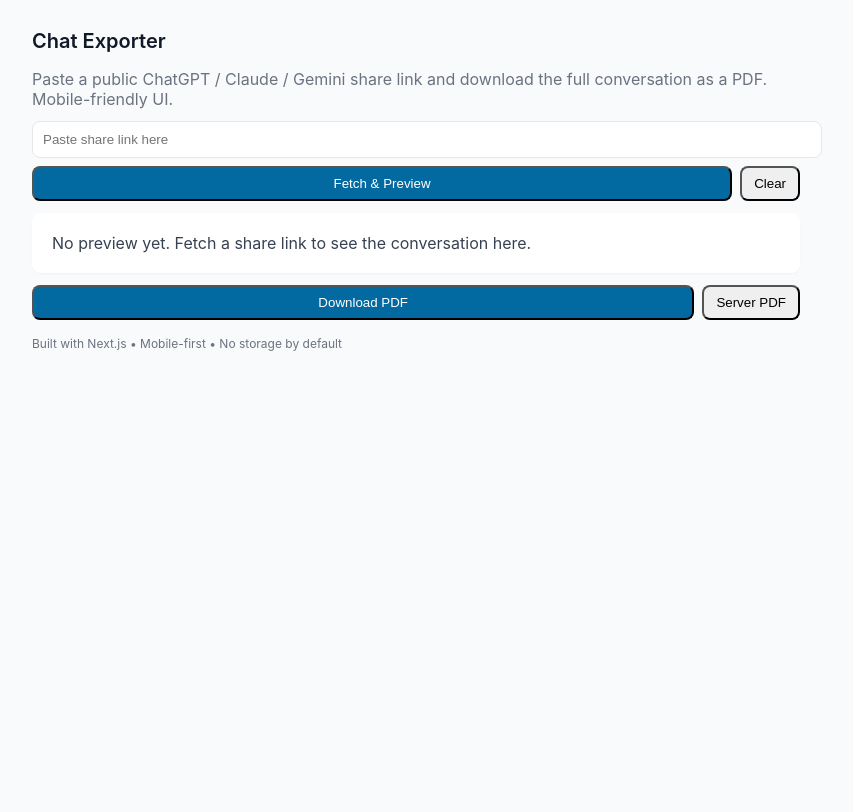
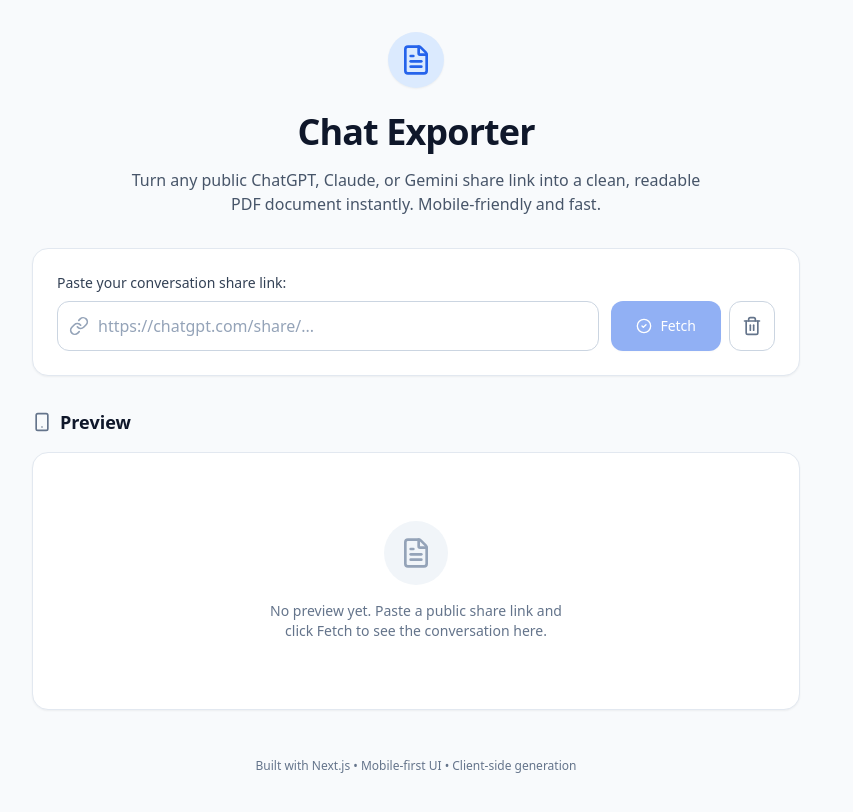
Before and after one commit to humibot/chat-exporter, a Next.js app: page / in a window 1280 px wide. Shown: the top 812 px of the page, without its empty margins (224-1077 px from the left). Built offline with nearby package versions, Linux system fonts and the light colour scheme.

Commit message:
feat: complete UI redesign with Tailwind + fix PDF download module loading

```diff
--- a/app/globals.css
+++ b/app/globals.css
@@ -1,11 +1,76 @@
-/* Minimal global styles (Tailwind removed for now) */
-:root{
-  --bg:#f8fafc;
-  --muted:#6b7280;
+@tailwind base;
+@tailwind components;
+@tailwind utilities;
+
+@layer base {
+  :root {
+    --background: 0 0% 100%;
+    --foreground: 222.2 84% 4.9%;
+
+    --card: 0 0% 100%;
+    --card-foreground: 222.2 84% 4.9%;
+
+    --popover: 0 0% 100%;
+    --popover-foreground: 222.2 84% 4.9%;
+
+    --primary: 222.2 47.4% 11.2%;
+    --primary-foreground: 210 40% 98%;
+
+    --secondary: 210 40% 96.1%;
+    --secondary-foreground: 222.2 47.4% 11.2%;
+
+    --muted: 210 40% 96.1%;
+    --muted-foreground: 215.4 16.3% 46.9%;
+
+    --accent: 210 40% 96.1%;
+    --accent-foreground: 222.2 47.4% 11.2%;
+
+    --destructive: 0 84.2% 60.2%;
+    --destructive-foreground: 210 40% 98%;
+
+    --border: 214.3 31.8% 91.4%;
+    --input: 214.3 31.8% 91.4%;
+    --ring: 222.2 84% 4.9%;
+
+    --radius: 0.5rem;
+  }
+
+  .dark {
+    --background: 222.2 84% 4.9%;
+    --foreground: 210 40% 98%;
+
+    --card: 222.2 84% 4.9%;
+    --card-foreground: 210 40% 98%;
+
+    --popover: 222.2 84% 4.9%;
+    --popover-foreground: 210 40% 98%;
+
+    --primary: 210 40% 98%;
+    --primary-foreground: 222.2 47.4% 11.2%;
+
+    --secondary: 217.2 32.6% 17.5%;
+    --secondary-foreground: 210 40% 98%;
+
+    --muted: 217.2 32.6% 17.5%;
+    --muted-foreground: 215 20.2% 65.1%;
+
+    --accent: 217.2 32.6% 17.5%;
+    --accent-foreground: 210 40% 98%;
+
+    --destructive: 0 62.8% 30.6%;
+    --destructive-foreground: 210 40% 98%;
+
+    --border: 217.2 32.6% 17.5%;
+    --input: 217.2 32.6% 17.5%;
+    --ring: 212.7 26.8% 83.9%;
+  }
 }
-html, body, #__next {height:100%;}
-body{font-family: Inter, ui-sans-serif, system-ui, -apple-system, 'Segoe UI', Roboto, 'Helvetica Neue', Arial; background:var(--bg); margin:0; color:#111827}
-.container{padding:1rem; max-width:48rem; margin:0 auto}
-.card{background:white; padding:0.75rem; border-radius:0.5rem; box-shadow:0 1px 2px rgba(0,0,0,0.04)}
-.btn{display:inline-flex; align-items:center; justify-content:center; padding:0.5rem 0.75rem; border-radius:0.5rem}
-.btn-primary{background:#0369a1;color:white}
+
+@layer base {
+  * {
+    @apply border-border;
+  }
+  body {
+    @apply bg-background text-foreground;
+  }
+}
--- a/app/page.tsx
+++ b/app/page.tsx
@@ -1,5 +1,6 @@
 'use client'
 import { useState, useRef } from 'react'
+import { Download, Link as LinkIcon, RefreshCw, Trash2, CheckCircle2, FileText, Smartphone } from 'lucide-react'
 
 type Msg = { role: string; content: string }
 
@@ -37,68 +38,147 @@
 
   async function downloadPdf() {
     if (!previewRef.current) return
-    // html2pdf.js is not ESM-friendly in all bundlers; use window global require pattern.
     const mod: any = await import('html2pdf.js')
     const html2pdf: any = mod?.default || mod
-    const opt = {
-      margin: 10,
-      filename: 'conversation.pdf',
-      image: { type: 'jpeg', quality: 0.98 },
-      html2canvas: { scale: 2, useCORS: true },
-      jsPDF: { unit: 'mm', format: 'a4', orientation: 'portrait' },
-      pagebreak: { mode: ['css', 'legacy'] },
-    }
+
     if (typeof html2pdf !== 'function') {
       alert('PDF exporter failed to load. Please try again.')
       return
     }
+
+    const opt = {
+      margin: [10, 10, 10, 10],
+      filename: 'chat-export.pdf',
+      image: { type: 'jpeg', quality: 0.98 },
+      html2canvas: { scale: 2, useCORS: true, logging: false },
+      jsPDF: { unit: 'mm', format: 'a4', orientation: 'portrait' },
+      pagebreak: { mode: ['css', 'legacy'] },
+    }
+
     await html2pdf().from(previewRef.current).set(opt).save()
   }
 
   return (
-    <div className="container">
-      <h1 style={{fontSize:20,fontWeight:600,marginBottom:12}}>Chat Exporter</h1>
-      <p style={{color:'#6b7280',marginBottom:12}}>Paste a public ChatGPT / Claude / Gemini share link and download the full conversation as a PDF. Mobile-friendly UI.</p>
+    <div className="min-h-screen bg-slate-50 flex flex-col items-center py-8 px-4 sm:px-6 lg:px-8">
+      {/* Header */}
+      <div className="w-full max-w-3xl mb-8 text-center space-y-4">
+        <div className="inline-flex items-center justify-center p-3 bg-blue-100 rounded-full mb-2 shadow-sm">
+          <FileText className="w-8 h-8 text-blue-600" />
+        </div>
+        <h1 className="text-3xl md:text-4xl font-extrabold text-slate-900 tracking-tight">Chat Exporter</h1>
+        <p className="text-base text-slate-600 max-w-xl mx-auto">
+          Turn any public ChatGPT, Claude, or Gemini share link into a clean, readable PDF document instantly. Mobile-friendly and fast.
+        </p>
+      </div>
 
-      <div style={{marginBottom:12}}>
-        <input
-          style={{width:'100%',padding:10,borderRadius:8,border:'1px solid #e5e7eb'}}
-          placeholder="Paste share link here"
-          value={url}
-          onChange={(e) => setUrl(e.target.value)}
-        />
-        <div style={{display:'flex',gap:8,marginTop:8}}>
-          <button className="btn btn-primary" style={{flex:1}} onClick={fetchConversation} disabled={loading}>{loading ? 'Fetching...' : 'Fetch & Preview'}</button>
-          <button className="btn" onClick={() => { setUrl(''); setMessages([]) }}>Clear</button>
+      {/* Input Section */}
+      <div className="w-full max-w-3xl bg-white rounded-2xl shadow-sm border border-slate-200 p-4 md:p-6 mb-8 transition-all hover:shadow-md">
+        <label htmlFor="url-input" className="block text-sm font-medium text-slate-700 mb-2">
+          Paste your conversation share link:
+        </label>
+        <div className="flex flex-col sm:flex-row gap-3">
+          <div className="relative flex-grow">
+            <div className="absolute inset-y-0 left-0 pl-3 flex items-center pointer-events-none">
+              <LinkIcon className="h-5 w-5 text-slate-400" />
+            </div>
+            <input
+              id="url-input"
+              type="url"
+              className="block w-full pl-10 pr-3 py-3 border border-slate-300 rounded-xl text-slate-900 placeholder-slate-400 focus:outline-none focus:ring-2 focus:ring-blue-500 focus:border-blue-500 transition-shadow"
+              placeholder="https://chatgpt.com/share/..."
+              value={url}
+              onChange={(e) => setUrl(e.target.value)}
+              onKeyDown={(e) => e.key === 'Enter' && fetchConversation()}
+            />
+          </div>
+          <div className="flex gap-2">
+            <button
+              onClick={fetchConversation}
+              disabled={loading || !url}
+              className="flex-1 sm:flex-none inline-flex items-center justify-center px-6 py-3 border border-transparent text-sm font-medium rounded-xl shadow-sm text-white bg-blue-600 hover:bg-blue-700 focus:outline-none focus:ring-2 focus:ring-offset-2 focus:ring-blue-500 disabled:opacity-50 disabled:cursor-not-allowed transition-colors"
+            >
+              {loading ? <RefreshCw className="w-4 h-4 mr-2 animate-spin" /> : <CheckCircle2 className="w-4 h-4 mr-2" />}
+              {loading ? 'Fetching...' : 'Fetch'}
+            </button>
+            <button
+              onClick={() => { setUrl(''); setMessages([]) }}
+              className="inline-flex items-center justify-center p-3 border border-slate-300 text-sm font-medium rounded-xl text-slate-700 bg-white hover:bg-slate-50 focus:outline-none focus:ring-2 focus:ring-offset-2 focus:ring-slate-500 transition-colors"
+              title="Clear"
+            >
+              <Trash2 className="w-5 h-5 text-slate-500" />
+            </button>
+          </div>
         </div>
       </div>
 
-      <div>
-        <div className="card" ref={previewRef}>
+      {/* Preview Section */}
+      <div className="w-full max-w-3xl flex flex-col flex-grow">
+        <div className="flex items-center justify-between mb-4">
+          <h2 className="text-lg font-semibold text-slate-900 flex items-center">
+            <Smartphone className="w-5 h-5 mr-2 text-slate-500" />
+            Preview
+          </h2>
+          {messages.length > 0 && (
+            <button
+              onClick={downloadPdf}
+              className="inline-flex items-center px-4 py-2 border border-transparent text-sm font-medium rounded-lg shadow-sm text-white bg-emerald-600 hover:bg-emerald-700 focus:outline-none focus:ring-2 focus:ring-offset-2 focus:ring-emerald-500 transition-colors"
+            >
+              <Download className="w-4 h-4 mr-2" />
+              Download PDF
+            </button>
+          )}
+        </div>
+
+        <div className="bg-white rounded-2xl shadow-sm border border-slate-200 overflow-hidden flex-grow flex flex-col relative">
           {messages.length === 0 ? (
-            <div style={{padding:8,color:'#374151'}}>No preview yet. Fetch a share link to see the conversation here.</div>
+            <div className="flex flex-col items-center justify-center p-12 text-center h-64">
+              <div className="w-16 h-16 bg-slate-100 rounded-full flex items-center justify-center mb-4">
+                <FileText className="w-8 h-8 text-slate-400" />
+              </div>
+              <p className="text-slate-500 text-sm max-w-xs">
+                No preview yet. Paste a public share link and click Fetch to see the conversation here.
+              </p>
+            </div>
           ) : (
-            <div>
-              {messages.map((m, i) => (
-                <div key={i} style={{display:'flex',gap:10,marginBottom:10,alignItems:'flex-start'}}>
-                  <div style={{height:32,width:32,borderRadius:16,background:m.role.toLowerCase().includes('user')? '#a78bfa':'#d1fae5'}} />
-                  <div>
-                    <div style={{fontSize:13,fontWeight:600,marginBottom:4}}>{m.role}</div>
-                    <div style={{fontSize:14,color:'#111827',whiteSpace:'pre-wrap'}}>{m.content}</div>
-                  </div>
+            <div
+              className="p-4 md:p-8 overflow-y-auto max-h-[65vh] prose prose-slate max-w-none"
+            >
+              <div ref={previewRef} className="space-y-6 pb-4">
+                {/* Print-only title */}
+                <div className="hidden print:block mb-8 border-b pb-4">
+                  <h1 className="text-2xl font-bold text-slate-900 m-0">Exported Conversation</h1>
+                  <p className="text-sm text-slate-500 m-0 mt-1">Source: {url}</p>
                 </div>
-              ))}
+
+                {messages.map((m, i) => {
+                  const isUser = m.role.toLowerCase().includes('user')
+                  return (
+                    <div key={i} className="flex gap-4 p-1">
+                      <div className={`flex-shrink-0 w-8 h-8 rounded-full flex items-center justify-center text-xs font-bold ${
+                        isUser ? 'bg-indigo-100 text-indigo-700' : 'bg-emerald-100 text-emerald-700'
+                      }`}>
+                        {isUser ? 'U' : 'AI'}
+                      </div>
+                      <div className="flex-1 min-w-0">
+                        <div className="text-sm font-semibold text-slate-900 mb-1 capitalize">
+                          {isUser ? 'User' : 'Assistant'}
+                        </div>
+                        <div className="text-sm text-slate-700 whitespace-pre-wrap leading-relaxed">
+                          {m.content}
+                        </div>
+                      </div>
+                    </div>
+                  )
+                })}
+              </div>
             </div>
           )}
         </div>
       </div>
 
-      <div style={{display:'flex',gap:8,marginTop:12}}>
-        <button className="btn btn-primary" style={{flex:1}} onClick={downloadPdf}>Download PDF</button>
-        <button className="btn" onClick={() => alert('Server-side PDF export coming soon')}>Server PDF</button>
-      </div>
-
-      <footer style={{marginTop:16,fontSize:12,color:'#6b7280'}}>Built with Next.js • Mobile-first • No storage by default</footer>
+      <footer className="mt-12 text-center pb-8">
+        <p className="text-xs text-slate-500">Built with Next.js • Mobile-first UI • Client-side generation</p>
+      </footer>
     </div>
   )
 }
--- a/postcss.config.js
+++ b/postcss.config.js
@@ -1,4 +1,6 @@
-// Minimal PostCSS config for Next.js builds
 module.exports = {
-  plugins: {},
+  plugins: {
+    tailwindcss: {},
+    autoprefixer: {},
+  },
 }
--- a/tailwind.config.js
+++ b/tailwind.config.js
@@ -1,12 +1,48 @@
 /** @type {import('tailwindcss').Config} */
 module.exports = {
   content: [
-    './app/**/*.{js,ts,jsx,tsx}',
-    './pages/**/*.{js,ts,jsx,tsx}',
-    './components/**/*.{js,ts,jsx,tsx}'
+    './pages/**/*.{js,ts,jsx,tsx,mdx}',
+    './components/**/*.{js,ts,jsx,tsx,mdx}',
+    './app/**/*.{js,ts,jsx,tsx,mdx}',
   ],
   theme: {
-    extend: {},
+    extend: {
+      colors: {
+        border: 'hsl(var(--border))',
+        input: 'hsl(var(--input))',
+        ring: 'hsl(var(--ring))',
+        background: 'hsl(var(--background))',
+        foreground: 'hsl(var(--foreground))',
+        primary: {
+          DEFAULT: 'hsl(var(--primary))',
+          foreground: 'hsl(var(--primary-foreground))',
+        },
+        secondary: {
+          DEFAULT: 'hsl(var(--secondary))',
+          foreground: 'hsl(var(--secondary-foreground))',
+        },
+        destructive: {
+          DEFAULT: 'hsl(var(--destructive))',
+          foreground: 'hsl(var(--destructive-foreground))',
+        },
+        muted: {
+          DEFAULT: 'hsl(var(--muted))',
+          foreground: 'hsl(var(--muted-foreground))',
+        },
+        accent: {
+          DEFAULT: 'hsl(var(--accent))',
+          foreground: 'hsl(var(--accent-foreground))',
+        },
+        popover: {
+          DEFAULT: 'hsl(var(--popover))',
+          foreground: 'hsl(var(--popover-foreground))',
+        },
+        card: {
+          DEFAULT: 'hsl(var(--card))',
+          foreground: 'hsl(var(--card-foreground))',
+        },
+      },
+    },
   },
   plugins: [],
 }
```
Also changed, not shown: package.json (+6 -2 lines), 1 other file (tests, documents, lock files or other folders).
